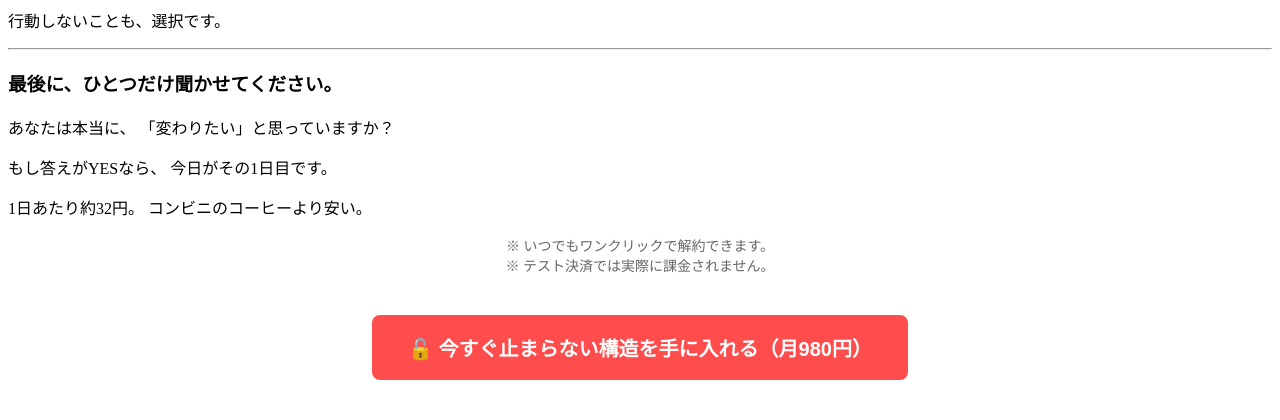
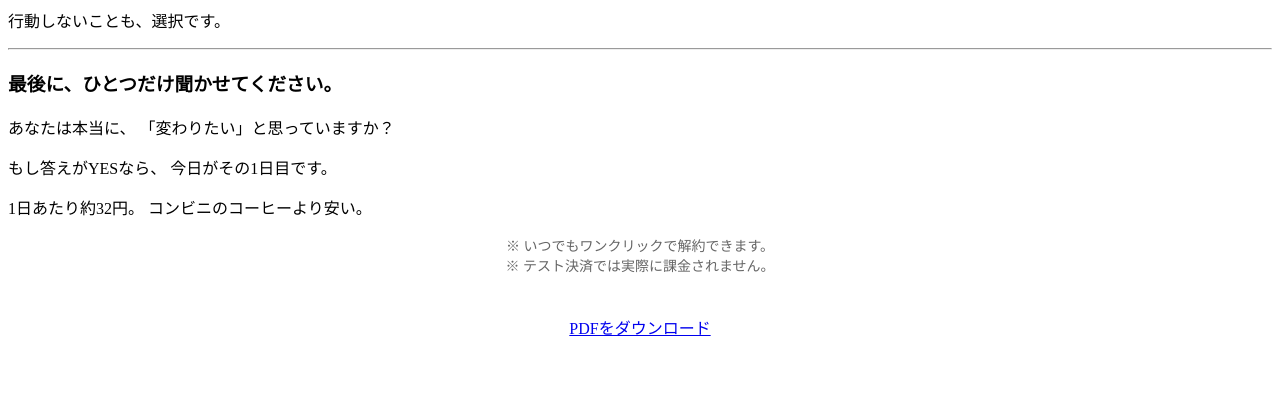
Before and after one commit to tetsuyaotsuki19730223-alt/fukugyo, a Django app: page /premium/ in a window 1280 px wide. Shown: the part 726-1146 px from the top of the page. After the commit the page ends 1062 px from the top, so only its background shows below. Run offline with Django 4.2, Linux system fonts and the light colour scheme; a user stored in the database is signed in; data comes from the database, SQL or seed files in the repository.

Commit message:
Add premium-only PDF download endpoint

```diff
--- a/snippets/templates/snippets/premium.html
+++ b/snippets/templates/snippets/premium.html
@@ -87,11 +87,7 @@
 <form id="checkout-form" method="post" action="{% url 'create_checkout_session' %}">
   {% csrf_token %}
   <div style="text-align:center; margin:40px 0;">
-    <button type="submit"
-      onclick="gtag('event', 'premium_click', {event_category: 'conversion'});"
-      style="background:#ff4d4d;color:white;padding:18px 36px;font-size:20px;font-weight:bold;border-radius:8px;border:none;cursor:pointer;">
-      🔓 今すぐ止まらない構造を手に入れる（月980円）
-    </button>
+    <a class="btn" href="{% url 'premium_download' %}">PDFをダウンロード</a>
   </div>
 </form>
 </div>
--- a/snippets/urls.py
+++ b/snippets/urls.py
@@ -1,4 +1,4 @@
-from django.urls import path
+from django.urls import path, include
 from . import views
 
 urlpatterns = [
@@ -8,6 +8,7 @@ urlpatterns = [
     path("<int:pk>/edit/", views.SnippetUpdateView.as_view(), name="snippet_update"),
     path("<int:pk>/delete/", views.SnippetDeleteView.as_view(), name="snippet_delete"),
 
+    path("premium/download/", views.premium_download, name="premium_download"),
     path("premium/offer/", views.premium_offer, name="premium_offer"),
     path("premium/", views.premium_page, name="premium_page"),
     path("billing/create-checkout-session/", views.create_checkout_session, name="create_checkout_session"),
@@ -21,4 +22,5 @@ urlpatterns = [
     path("coach/", views.coach_dashboard, name="coach_dashboard"),
     path("coach/checkin/", views.coach_checkin, name="coach_checkin"),
     path("billing/stats/", views.billing_stats, name="billing_stats"),
+    path("accounts/", include("django.contrib.auth.urls")),
 ]
--- a/snippets/views.py
+++ b/snippets/views.py
@@ -651,3 +651,34 @@ def billing_stats(request):
 def premium_offer(request):
     # ログイン不要の“買うページ”
     return render(request, "snippets/premium_offer.html")
+
+import os
+from django.http import FileResponse, Http404
+from django.contrib.auth.decorators import login_required
+from django.conf import settings
+
+@login_required
+def premium_download(request):
+    # Premiumチェック
+    if not request.user.profile.is_premium:
+        return redirect("premium_offer")
+
+    # 最新診断からPDFを決める（なければ stable に寄せる）
+    d = Diagnosis.objects.filter(user=request.user).order_by("-id").first()
+    result_type = d.result_type if d else "stable"
+
+    file_map = {
+        "stable": "stable_7day_roadmap.pdf",
+        "influence": "stable_7day_roadmap.pdf",
+        "attack": "stable_7day_roadmap.pdf",
+        "build": "stable_7day_roadmap.pdf",
+    }
+    filename = file_map.get(result_type, "stable_7day_roadmap.pdf")
+
+    # 置き場所（今のあなたの構成に合わせて static/premium を参照）
+    file_path = os.path.join(settings.BASE_DIR, "static", "premium", filename)
+    if not os.path.exists(file_path):
+        raise Http404("PDF not found")
+
+    # attachment=True が「ダウンロード」にするポイント
+    return FileResponse(open(file_path, "rb"), as_attachment=True, filename=filename)
```
